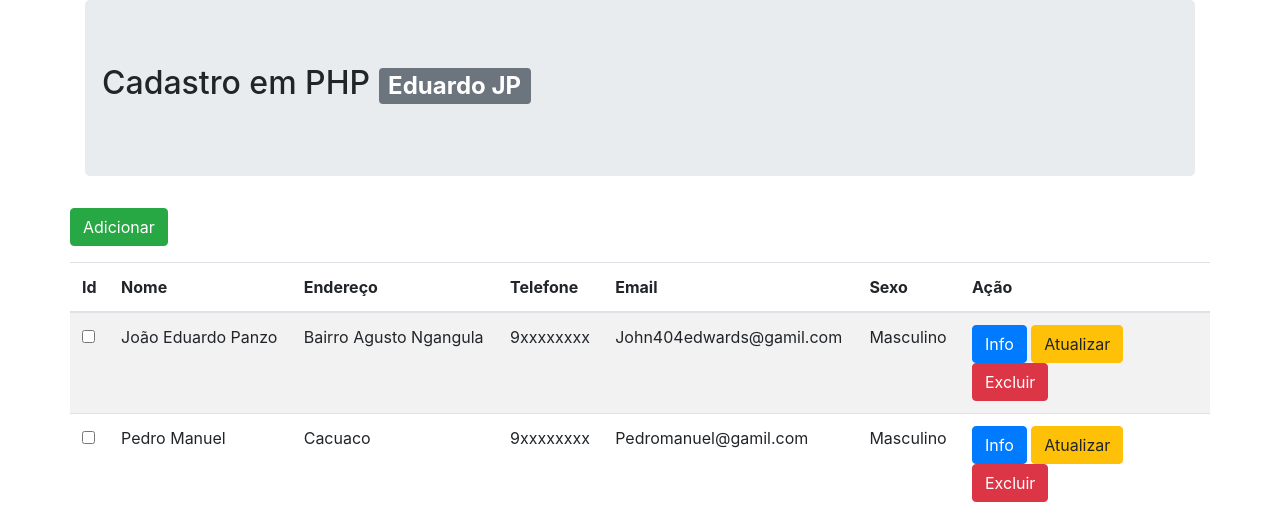
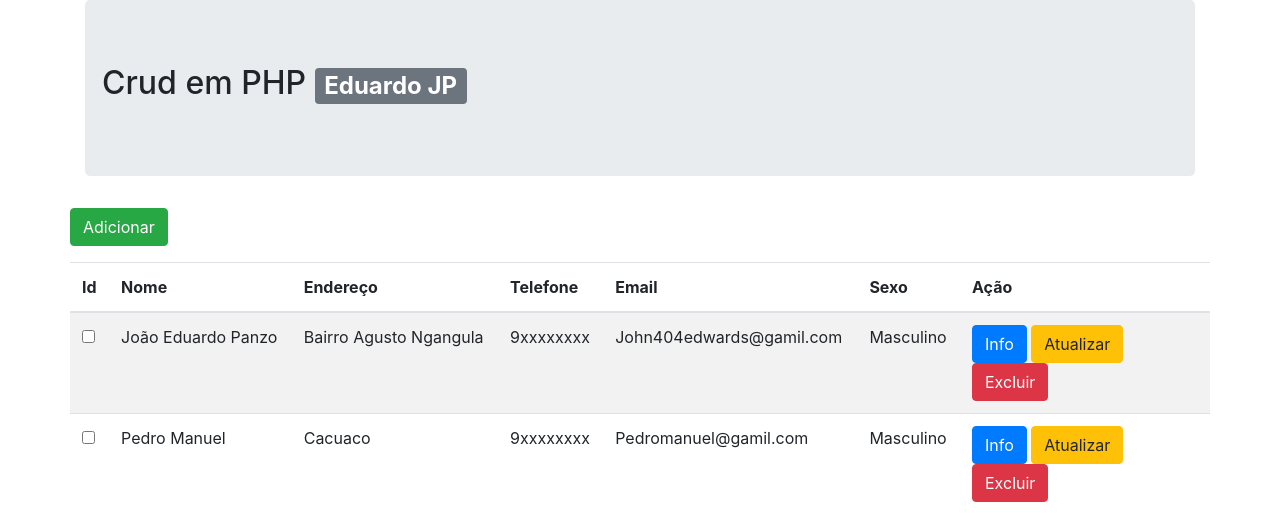
Before and after one commit to felixdomingos1/Cadastro-crud, a PHP site: page / in a window 1280 px wide. Shown: the top 513 px of the page. Run offline with PHP 8.4, Linux system fonts and the light colour scheme; data comes from the database, SQL or seed files in the repository.

Commit message:
mudei o nome para crud

```diff
--- a/tabela.php
+++ b/tabela.php
@@ -2,7 +2,7 @@
 <div class="container">
     <header class="jumbotron">
         <div class="row">
-            <h2>Cadastro em PHP <span class="badge badge-secondary">Eduardo JP</span></h2>
+            <h2>Crud em PHP <span class="badge badge-secondary">Eduardo JP</span></h2>
         </div>
     </header>
     <aside class="row">
```
